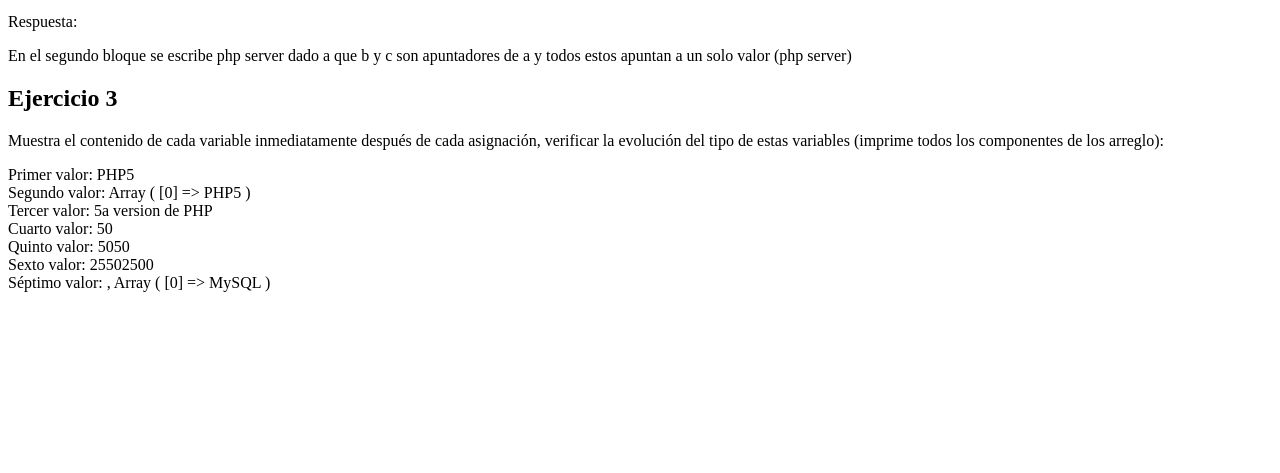
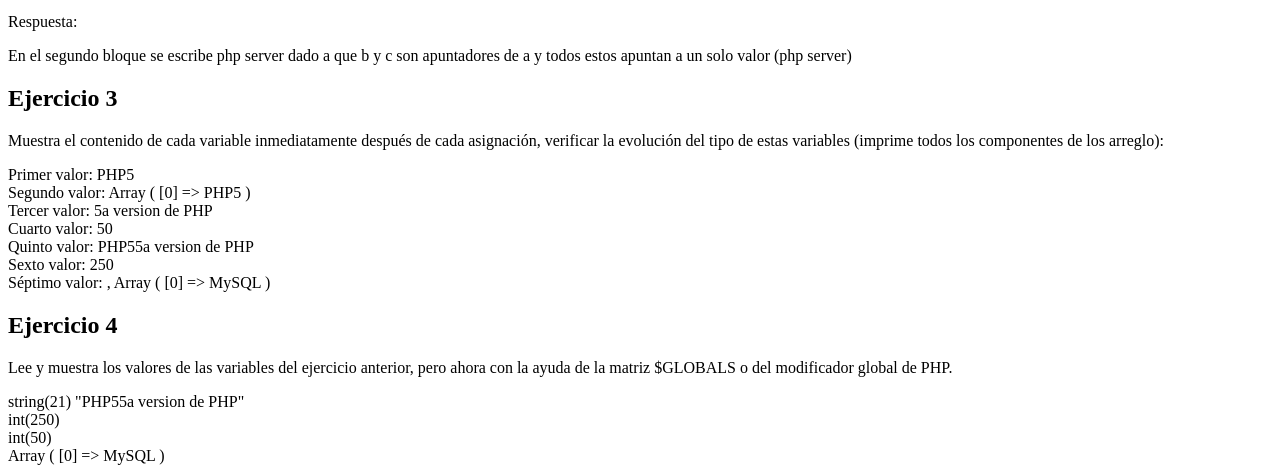
Before and after one commit to PabloIbVa/tecweb, a PHP site: page / in a window 1280 px wide. Shown: the part 671-1144 px from the top of the page. Before the commit the page ends 963 px from the top, so only its background shows below. Run offline with PHP 8.4, Linux system fonts and the light colour scheme.

Commit message:
Se realizo el ejercicio 4 donde mostramos las variables del ejercicio 3 pero con global

```diff
--- a/practicas/p04/index.php
+++ b/practicas/p04/index.php
@@ -62,6 +62,7 @@
         //d) Describe en y muestra en la página obtenida qué ocurrió en el segundo bloque de asignaciones
         echo "<p> Respuesta: </p>";
         echo "En el segundo bloque se escribe php server dado a que b y c son apuntadores de a y todos estos apuntan a un solo valor (php server)";
+        unset($a, $b, $c);
     ?>
     <h2>Ejercicio 3</h2>
     <p>Muestra el contenido de cada variable inmediatamente después de cada asignación,
@@ -75,6 +76,7 @@
         $z[] = &$a;
         echo "Segundo valor: ";
         print_r($z);
+        unset($z);
         echo "<br>";
         $b = "5a version de PHP";
         echo "Tercer valor: $b <br>";
@@ -88,5 +90,26 @@
         echo "Séptimo valor: , ";
         print_r($z);
     ?>
+    <h2>Ejercicio 4</h2>
+    <p>
+        Lee y muestra los valores de las variables del ejercicio anterior, pero ahora con la ayuda de
+        la matriz $GLOBALS o del modificador global de PHP.
+    </p>
+    <?php
+        //AQUI VA MI CÓDIGO PHP
+        var_dump($GLOBALS['a']);
+        echo "<br>";
+
+        var_dump($GLOBALS['b']);
+        echo "<br>";
+
+        var_dump($GLOBALS['c']);
+        echo "<br>";
+
+        print_r($GLOBALS['z']);
+        echo "<br>";
+
+        unset($a, $b, $c, $z);
+    ?>
 </body>
 </html>
```
